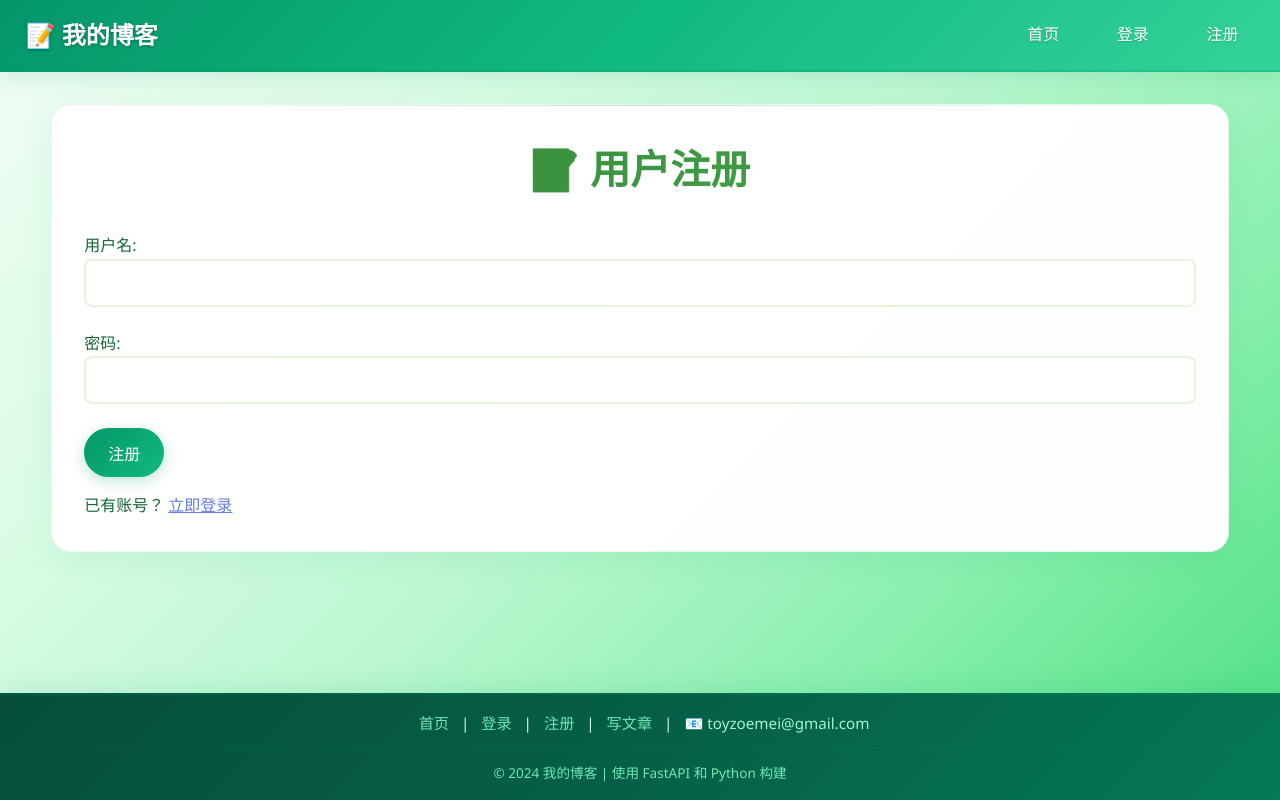
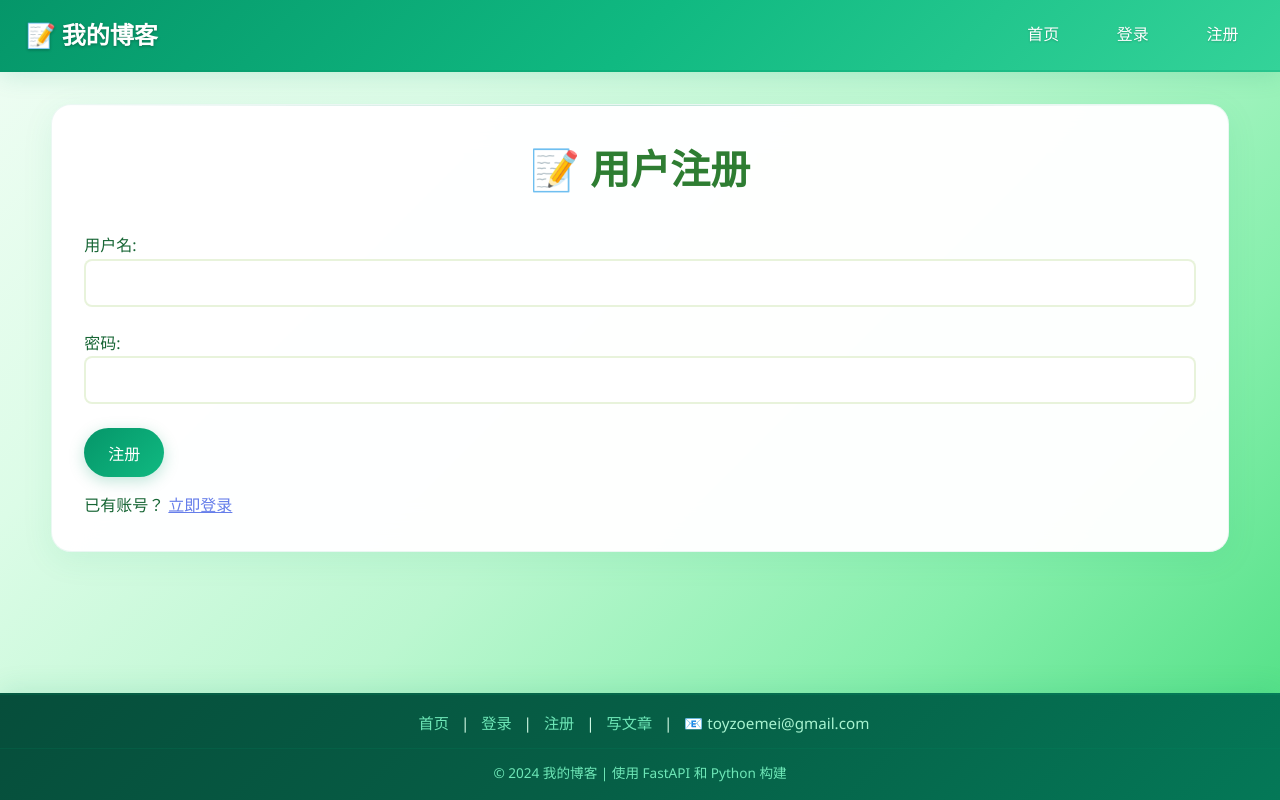
Before and after one commit to nianien/litebook, a FastAPI app: page /register in a window 1280 px wide. Run offline with FastAPI, Linux system fonts and the light colour scheme; parts of the project's set-up code (start-up, migrations or seed data) failed here and were passed over.

Commit message:
图标显示

```diff
--- a/app/main.py
+++ b/app/main.py
@@ -101,12 +101,16 @@ def index(request: Request, db: Session = Depends(deps.get_db)):
 
 @app.get("/register", response_class=HTMLResponse)
 def register_page(request: Request):
-    return templates.TemplateResponse("register.html", {"request": request})
+    response = templates.TemplateResponse("register.html", {"request": request})
+    response.headers["Content-Type"] = "text/html; charset=utf-8"
+    return response
 
 @app.post("/register")
 def register(request: Request, username: str = Form(...), password: str = Form(...), db: Session = Depends(deps.get_db)):
     if crud.get_user_by_username(db, username):
-        return templates.TemplateResponse("register.html", {"request": request, "msg": "用户名已存在"})
+        response = templates.TemplateResponse("register.html", {"request": request, "msg": "用户名已存在"})
+        response.headers["Content-Type"] = "text/html; charset=utf-8"
+        return response
     crud.create_user(db, schemas.UserCreate(username=username, password=password))
     return RedirectResponse("/login", status_code=302)
 
--- a/app/static/style.css
+++ b/app/static/style.css
@@ -11,7 +11,7 @@ html {
 }
 
 body {
-    font-family: 'Segoe UI', Tahoma, Geneva, Verdana, sans-serif;
+    font-family: 'Segoe UI', Tahoma, Geneva, Verdana, 'Apple Color Emoji', 'Segoe UI Emoji', 'Noto Color Emoji', 'Android Emoji', 'EmojiSymbols', sans-serif;
     line-height: 1.6;
     color: #166534;
     background: linear-gradient(135deg, #f0fdf4 0%, #dcfce7 25%, #bbf7d0 50%, #86efac 75%, #4ade80 100%);
@@ -334,10 +334,7 @@ h1, h2, h3 {
 h1 {
     font-size: clamp(1.8rem, 4vw, 2.5rem);
     font-weight: 700;
-    background: linear-gradient(135deg, #2e7d32, #4caf50);
-    -webkit-background-clip: text;
-    -webkit-text-fill-color: transparent;
-    background-clip: text;
+    color: #2e7d32;
     text-align: center;
     margin-bottom: 2rem;
 }
@@ -450,7 +447,7 @@ h2 {
     border: 1px solid #c5e1a5;
     backdrop-filter: blur(10px);
     white-space: pre-wrap;
-    font-family: 'Segoe UI', Tahoma, Geneva, Verdana, sans-serif;
+    font-family: 'Segoe UI', Tahoma, Geneva, Verdana, 'Apple Color Emoji', 'Segoe UI Emoji', 'Noto Color Emoji', 'Android Emoji', 'EmojiSymbols', sans-serif;
 }
 
 .article-content p {
--- a/app/templates/base.html
+++ b/app/templates/base.html
@@ -2,9 +2,10 @@
 <html>
 <head>
     <title>{% block title %}我的博客{% endblock %}</title>
-    <link rel="stylesheet" href="{{ url_for('static', path='/style.css') }}?v=61.0">
+    <link rel="stylesheet" href="{{ url_for('static', path='/style.css') }}?v=61.1">
     <link rel="icon" type="image/x-icon" href="{{ url_for('static', path='/favicon.ico') }}">
     <meta name="viewport" content="width=device-width, initial-scale=1.0">
+    <meta charset="UTF-8">
 
 </head>
 <body>
```
